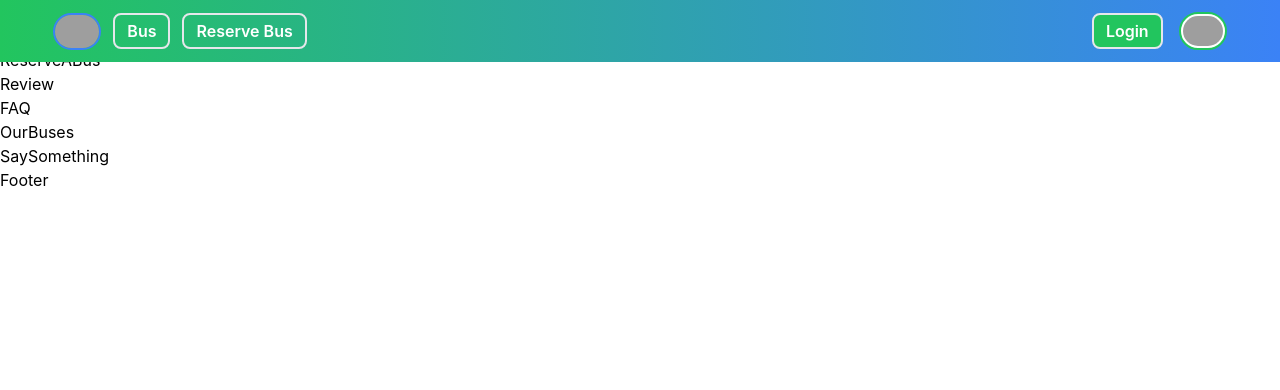
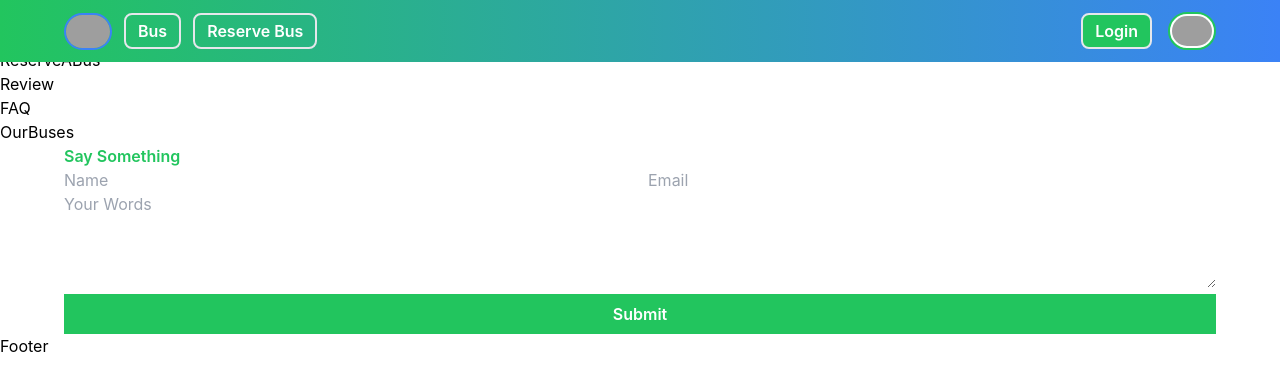
Before and after one commit to devofthought/travel-and-bus-management, a Next.js app in the folder client/: page / in a window 1280 px wide. Shown: the top 390 px of the page. Built offline with nearby package versions, Linux system fonts and the light colour scheme; grey boxes are pictures that could not be loaded.

Commit message:
feat: say something section done

```diff
--- a/client/src/components/Shared/Navbar.js
+++ b/client/src/components/Shared/Navbar.js
@@ -61,7 +61,7 @@ const Navbar = () => {
           : "bg-gradient-to-r from-green-500 to-blue-500"
       }`}
     >
-      <div className="w-11/12 max-w-[1200px] mx-auto">
+      <div className="main-container">
         <div
           className={`navbar-wrapper__body  ${
             stickyNav ? "sticky__body" : ""
--- a/client/src/containers/HomePage/SaySomething.jsx
+++ b/client/src/containers/HomePage/SaySomething.jsx
@@ -1,7 +1,61 @@
+import Button from "@/components/UI/Button";
 import React from "react";
 
 const SaySomething = () => {
-  return <div>SaySomething</div>;
+  const handleSubmit = (e) => {
+    e.preventDefault();
+  };
+
+  return (
+    <>
+      <div className="main-container">
+        <form
+          className="border-[1px] shadow-lg hover:shadow-xl rounded px-4 sm:px-8 pt-6 pb-8 mb-4"
+          onSubmit={handleSubmit}
+        >
+          <h1 className="primary-text text-xl sm:text-2xl md:text-3xl font-semibold md:font-bold mb-7 text-center">
+            Say Something
+          </h1>
+          <div className="mb-4 md:mb-5 flex flex-col sm:flex-row sm:justify-between gap-4 sm:gap-5">
+            <input
+              className="shadow appearance-none border rounded w-full p-3 text-gray-700 leading-tight focus:outline-none focus:shadow-outline"
+              id="name"
+              type="text"
+              placeholder="Name"
+              name="name"
+              required
+            />
+            <input
+              className="shadow appearance-none border rounded w-full p-3 text-gray-700 leading-tight focus:outline-none focus:shadow-outline"
+              id="email"
+              type="email"
+              placeholder="Email"
+              name="email"
+              required
+            />
+          </div>
+          <div className="mb-4 md:mb-5">
+            <textarea
+              className="h-40 md:h-48 shadow appearance-none border rounded w-full p-3 text-gray-700 leading-tight focus:outline-none focus:shadow-outline"
+              id="message"
+              placeholder="Your Words"
+              name="message"
+              rows="4"
+              required
+            />
+          </div>
+          <div className="flex items-center justify-center">
+            <Button
+              styles="w-full sm:w-60 md:w-80 primary-bg hover:bg-green-700 text-white font-semibold py-2 px-4 rounded focus:outline-none focus:shadow-outline"
+              btnName="Submit"
+              href="/"
+              linkClass="text-center"
+            />
+          </div>
+        </form>
+      </div>
+    </>
+  );
 };
 
 export default SaySomething;
--- a/client/src/styles/globals.css
+++ b/client/src/styles/globals.css
@@ -45,3 +45,10 @@ a {
 .secondary-bg {
   background: #3b83f6;
 }
+
+/* ##################### Main Container ##################### */
+.main-container {
+  width: 90%;
+  max-width: 1200px;
+  margin: 0 auto;
+}
```
